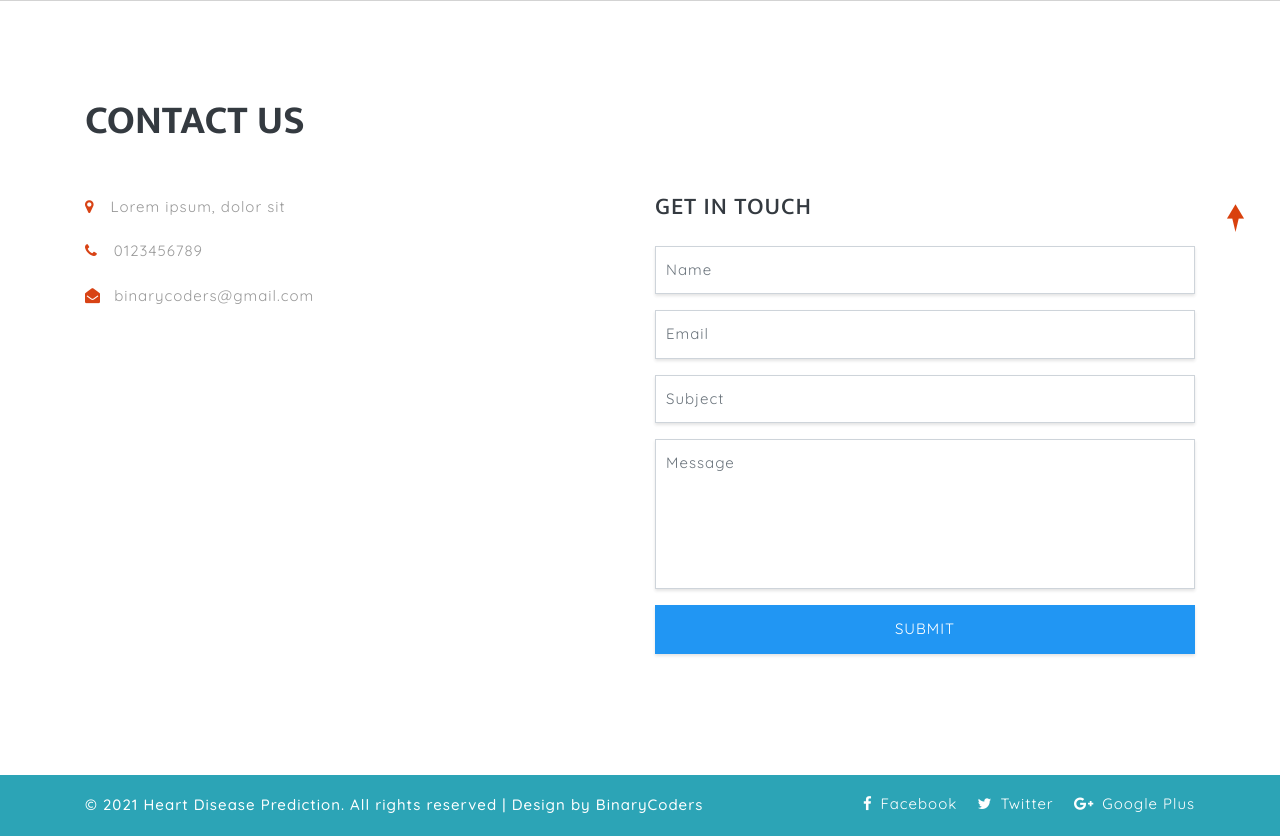
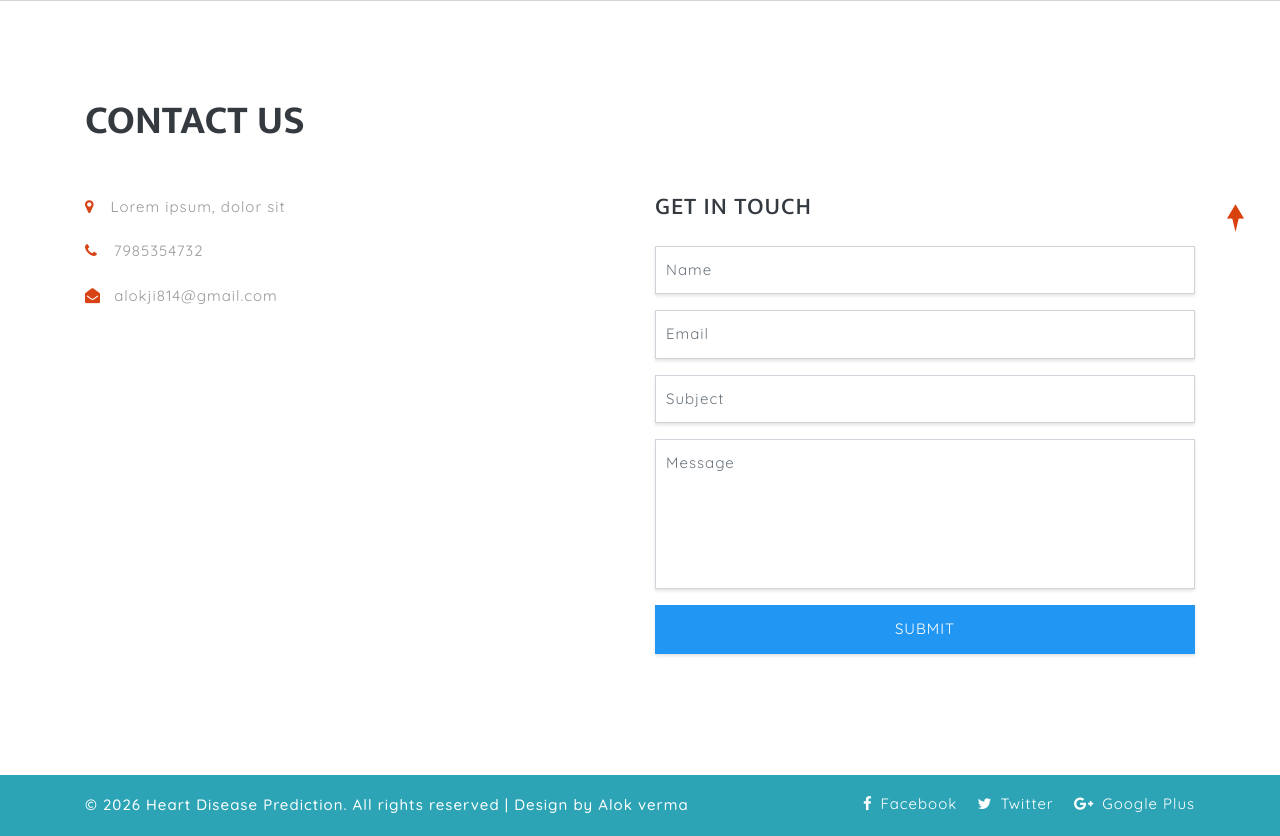
Before and after one commit to Alokzhan/heart-risk-predict, a Django app: page /contact in a window 1280 px wide. Shown: the part 531-1367 px from the top of the page. Run offline with Django 3.2, Linux system fonts and the light colour scheme; some libraries are stand-ins or nearby versions.

Commit message:
minor change

```diff
--- a/health/templates/about.html
+++ b/health/templates/about.html
@@ -13,13 +13,13 @@
 
 		<div>
 			<center>
-			<img src="{% static 'images/Picture1.png' %}" alt="" class="img-fluid" width="350px" />
+			<img src="{% static 'images/ML Mafia.jpeg' %}" alt="" class="img-fluid" width="350px" />
 			</center>
 			<br><br>
 		</div>
 		<div>
 			<center>
-			<h6 class="subheading-w3ls text-uppercase text-bl mb-4">Heart Disease Prediction - A <span style="color: #61bebc;">BinaryCoders</span> Product</h6>
+			<h6 class="subheading-w3ls text-uppercase text-bl mb-4">Heart Disease Prediction - A <span style="color: #61bebc;">ML Mafia</span> Product</h6>
 			</center>
 			<p>Machine Learning is used across many spheres around the world. The healthcare industry is no exception.
 				Machine Learning can play an essential role in predicting presence/absence of Locomotor disorders, Heart
--- a/health/templates/contact.html
+++ b/health/templates/contact.html
@@ -18,10 +18,10 @@
 					<p class="para-agileits-w3layouts">
 						<i class="fa fa-map-marker pr-3"></i>Lorem ipsum, dolor sit</p>
 					<p class="para-agileits-w3layouts my-sm-3 my-2">
-						<i class="fa fa-phone pr-3"></i>0123456789</p>
+						<i class="fa fa-phone pr-3"></i>7985354732</p>
 					<p class="para-agileits-w3layouts">
 						<i class="fa fa-envelope-open pr-2"></i>
-						<a href="mailto:mail@example.com">binarycoders@gmail.com</a>
+						<a href="mailto:mail@example.com">alokji814@gmail.com</a>
 					</p>
 				</div>
 				<div class="col-lg-6 regstr-r-w3-agileits mt-lg-0 mt-5">
--- a/health/templates/index.html
+++ b/health/templates/index.html
@@ -291,8 +291,8 @@ $(document).ready(function() {
 		<div class="container py-3">
 			<div class="row">
 				<div class="col-lg-7 w3ls_footer_grid1_left text-lg-left text-center">
-					<p style="color:white">&copy; 2021 Heart Disease Prediction. All rights reserved | Design by BinaryCoders</a>
-					</p>
+					<p style="color:white">&copy; 2026 Heart Disease Prediction. All rights reserved | Design by Alok verma</p>
+
 				</div>
 				<div class="col-lg-5 w3ls_footer_grid_left1_pos text-lg-right text-center mt-lg-0 mt-2">
 					<ul style="color:white">
```
Also changed, not shown: health/templates/single.html (+3 -4 lines), health/static/images/ML Mafia.jpeg (added).
